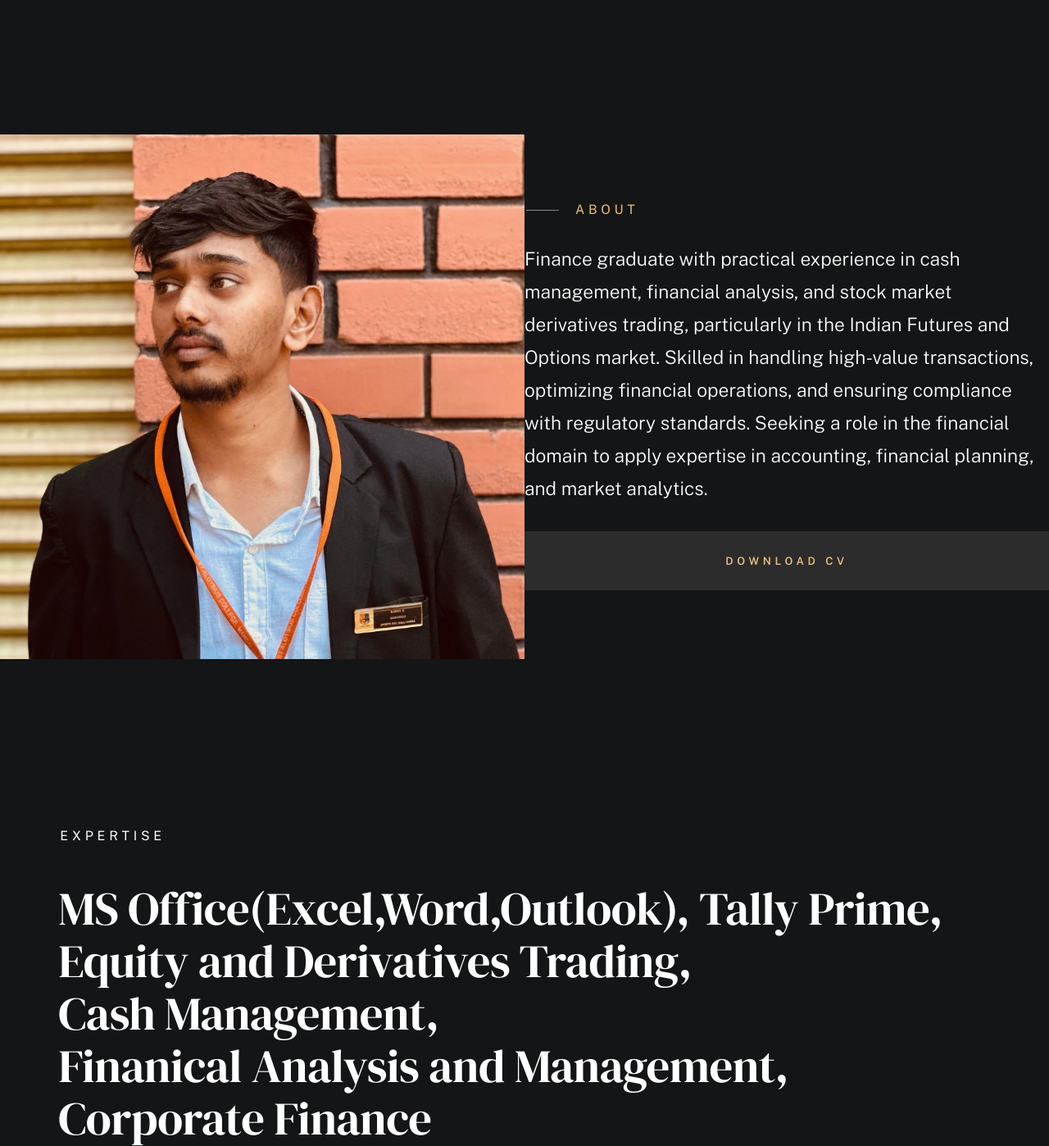
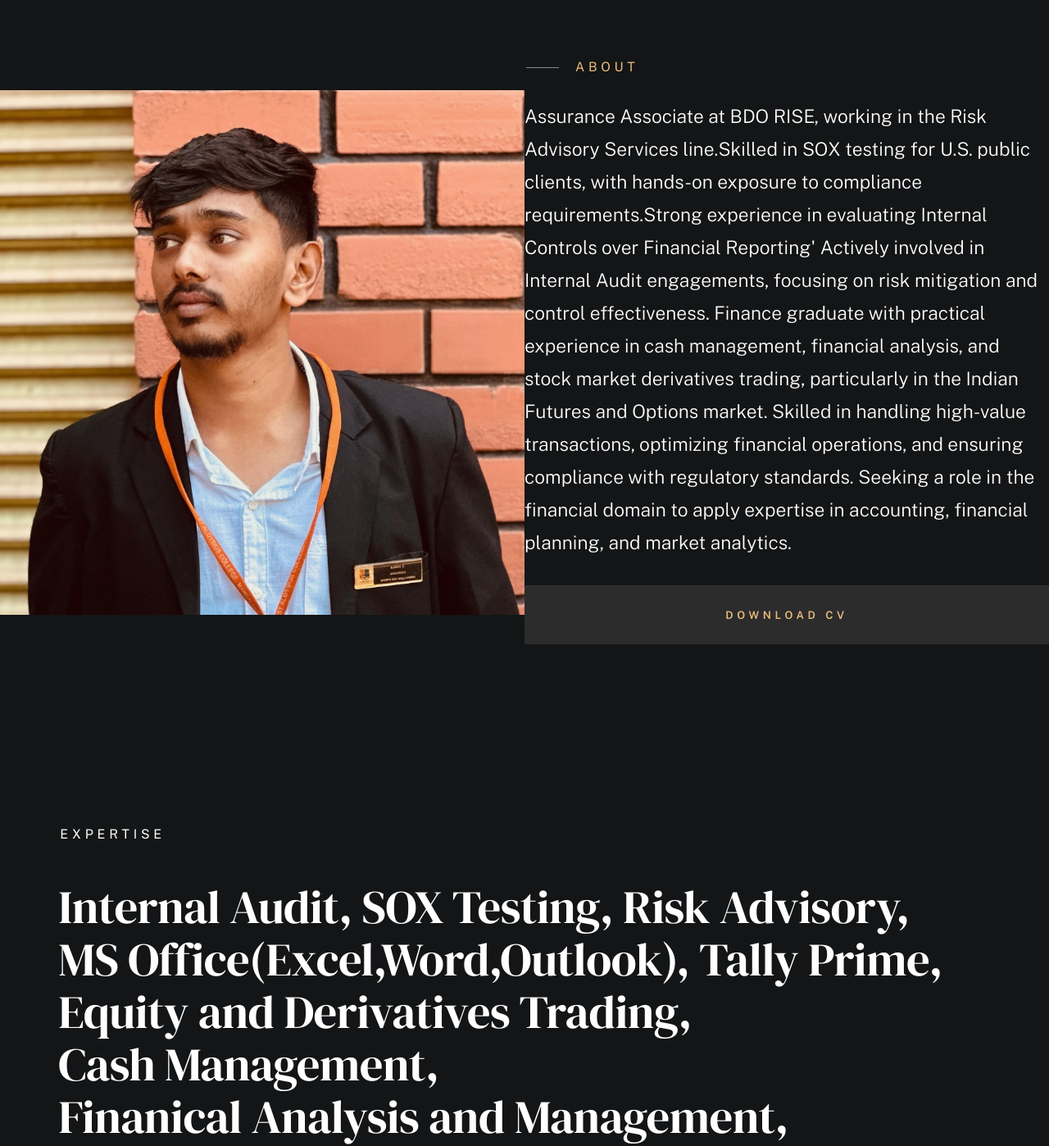
Before and after one commit to rxrahul14/Rahul_Portfolio, a plain HTML site: page index.html in a window 1280 px wide. Shown: the part 964-2362 px from the top of the page at 82% size. Drawn offline with nearby package versions, Linux system fonts and the light colour scheme; a web font is replaced by a local one.

Commit message:
FEB'2026 Update

```diff
--- a/index.html
+++ b/index.html
@@ -93,8 +93,8 @@
 
                         <h1 class="text-huge-title">
                             I am Rahul, <br>
-                            a MBA graduate in Finance<br>
-                            and aspiring Risk Analyst based <br>
+                            a Risk Advisory Associate <br>
+                            at BDO RISE <br>
                             in Bangalore.
                         </h1>
                     </div>
@@ -134,6 +134,10 @@
                                 About
                             </h2>
                             <p class="attention-getter" data-animate-el>
+                                Assurance Associate at BDO RISE, working in the Risk Advisory Services line.Skilled in SOX testing for U.S. public clients,
+                                with hands-on exposure to compliance requirements.Strong experience in evaluating Internal Controls over Financial Reporting'
+                                Actively involved in Internal Audit engagements, focusing on risk mitigation and control effectiveness.
+
                                 Finance graduate with practical experience in cash management, financial analysis, and stock market derivatives trading,
                                 particularly in the Indian Futures and Options market. Skilled in handling high-value transactions, optimizing financial
                                 operations, and ensuring compliance with regulatory standards. Seeking a role in the financial domain to apply expertise
@@ -152,6 +156,9 @@
                         <h2 class="text-pretitle" data-animate-el>Expertise</h2>
 
                         <ul class="skills-list h1" data-animate-el>
+                            <li>Internal Audit</li>
+                            <li>SOX Testing</li>
+                            <li>Risk Advisory</li>
                             <li>MS Office(Excel,Word,Outlook)</li>
                             <li>Tally Prime</li>
                             <li>Equity and Derivatives Trading</li>
```
